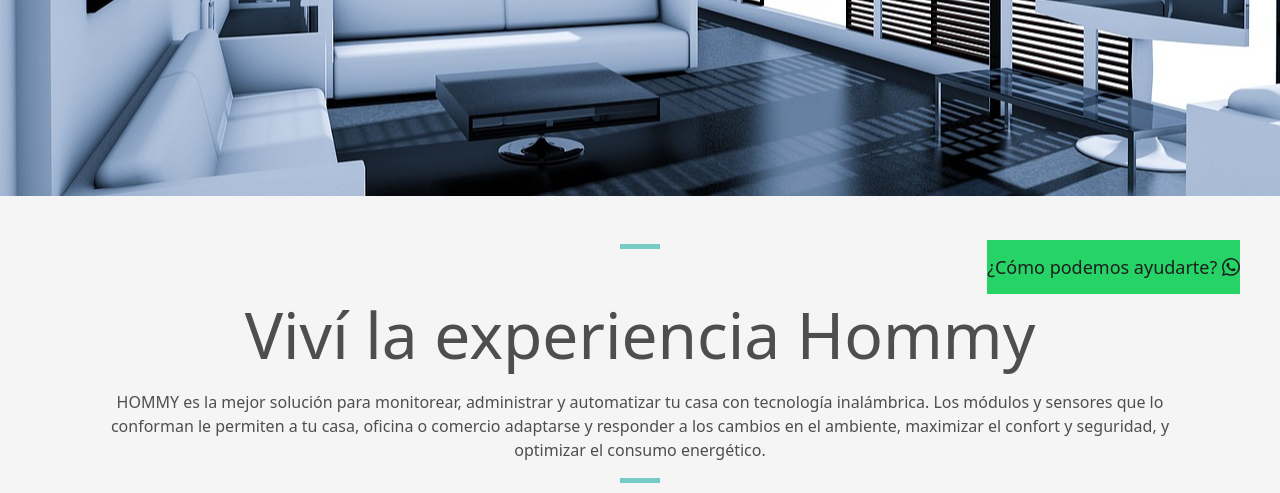
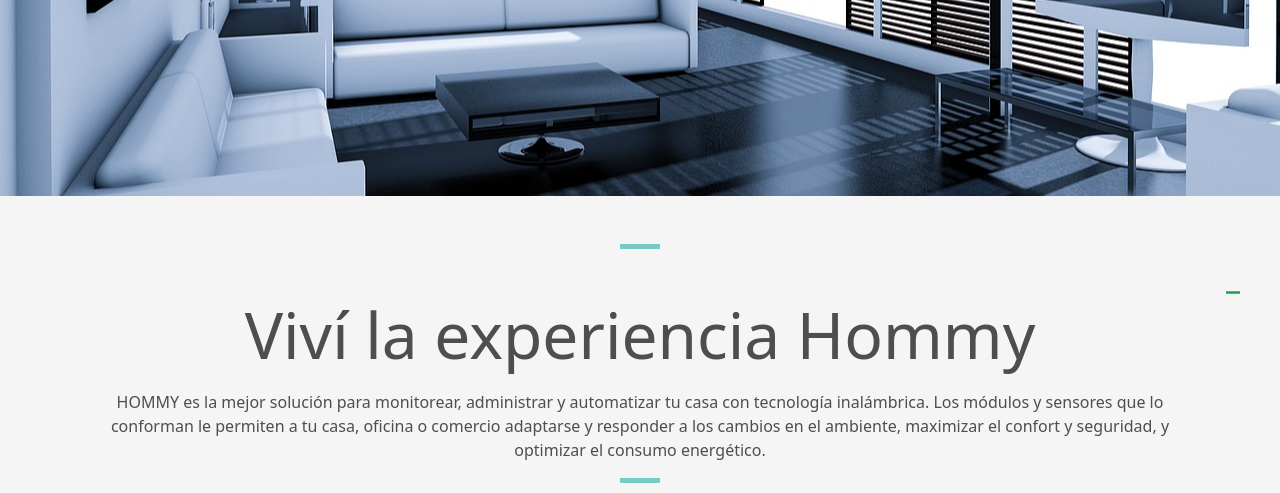
Before and after one commit to leanlino/django_lean-master, a Django app: page / in a window 1280 px wide. Shown: the part 466-959 px from the top of the page. Run offline with Django 4.2, Linux system fonts and the light colour scheme.

Commit message:
ver_ultimita

```diff
--- a/templates/base.html
+++ b/templates/base.html
@@ -49,7 +49,7 @@
         position: fixed;
         bottom: 40px;
         right: 40px;
-        font-size: 18px;
+        font-size: 1px;
         z-index: 100;
         display: flex;
         align-items: center;
--- a/templates/components/form.html
+++ b/templates/components/form.html
@@ -1,4 +1,4 @@
-{% load static %}
+
 
 <input type="hidden" name="csrfmiddlewaretoken" value="{{ csrf_token }}">
 <section id="contact" class="paralax-mf footer-paralax bg-image sect-mt4 route"
--- a/templates/pages/home.html
+++ b/templates/pages/home.html
@@ -158,12 +158,7 @@
             </p>
           </div>
           </div>
-</div>
 
-</div>
-
-        </div>
-      </div>
     </div>
     <div class="line-mf"></div>
   </div>
```
